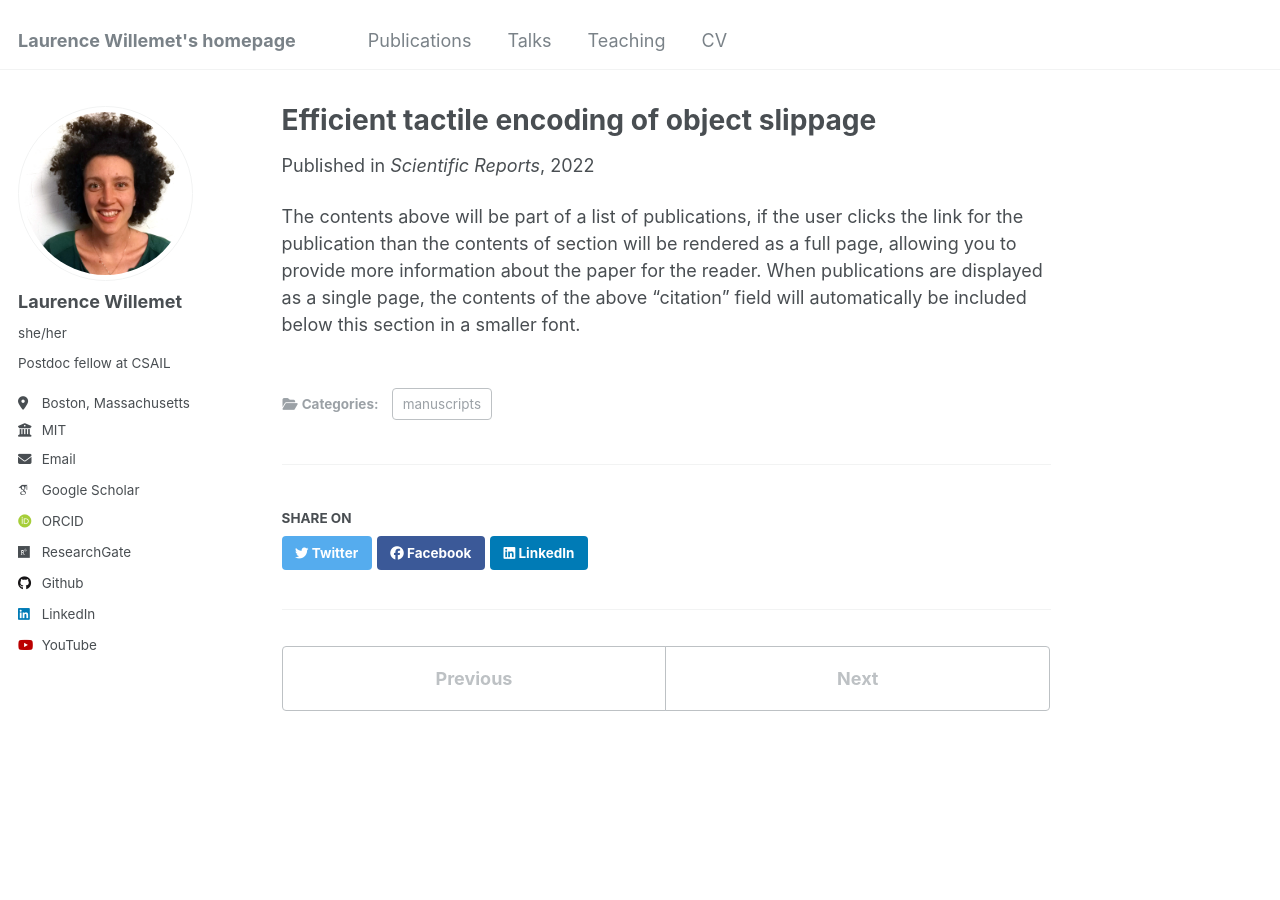
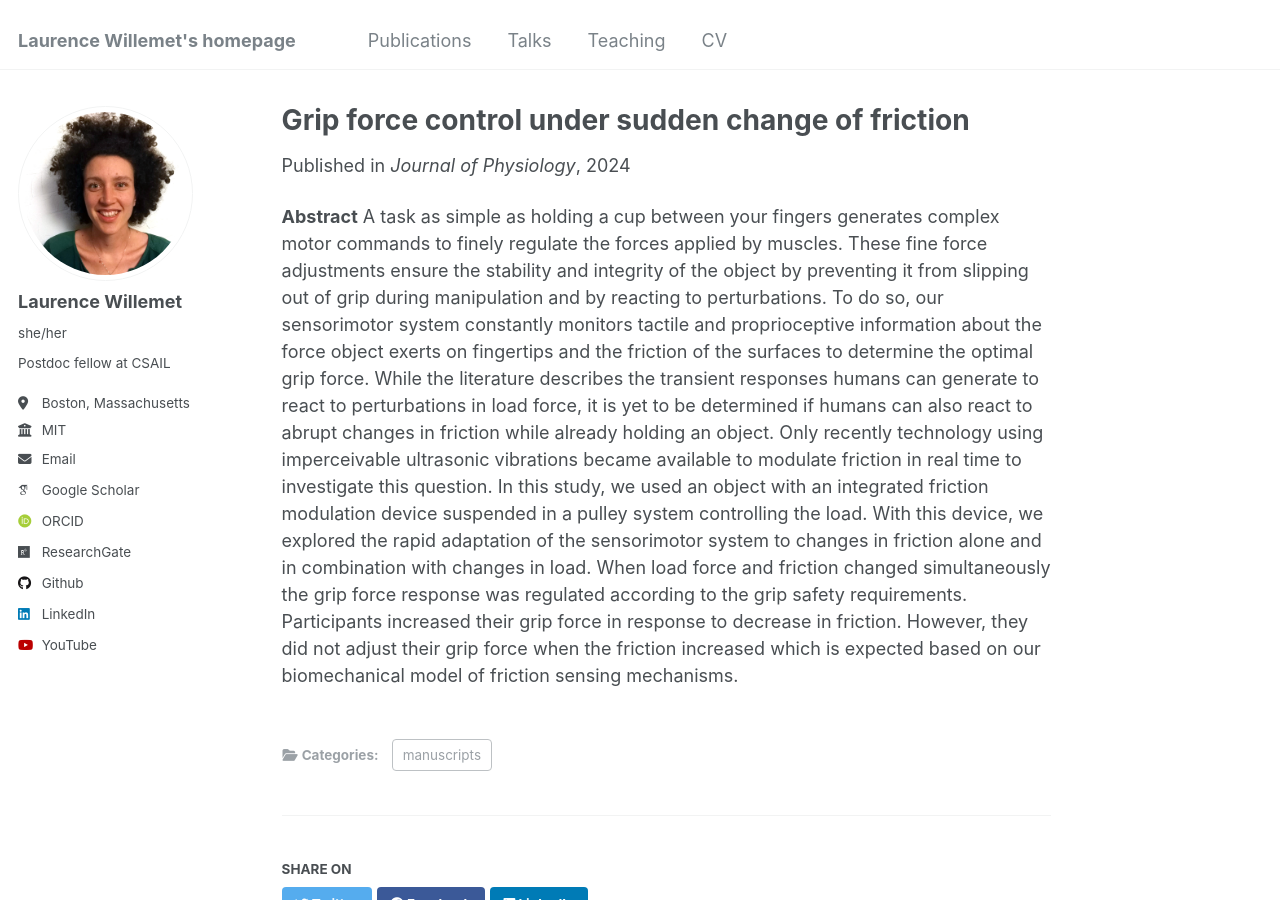
Before and after one commit to lwillemet/lwillemet.github.io, a Jekyll site: the page built from _publications/2024-Grip_force.md, in a window 1280 px wide and 900 px high. Built offline with Jekyll 4.4.1, drawn with Linux system fonts in a browser that asks for light colours; some web fonts are replaced.

Commit message:
Update 2024-Grip_force.md

```diff
--- a/_publications/2024-Grip_force.md
+++ b/_publications/2024-Grip_force.md
@@ -1,15 +1,17 @@
 ---
-title: "Efficient tactile encoding of object slippage"
+title: "Grip force control under sudden change of friction"
 collection: publications
 category: manuscripts
-permalink: /publication/2022-Efficient_encoding
-excerpt: 'This paper is about a new method to quickly estimate the safety margin before an object starts to slip.'
-image: '/images/efficient_encoding.gif'
-date: 2022-08-01
-venue: 'Scientific Reports'
+permalink: /publication/2024-Grip_force
+excerpt: 'This paper is about how humans adjust their grip force under changes of load force and friction.'
+image: '/images/grip_force.jpg'
+date: 2024-12-01
+venue: 'Journal of Physiology'
 slidesurl: #'http://academicpages.github.io/files/slides3.pdf'
-paperurl: 'https://www.nature.com/articles/s41598-022-16938-1'
+paperurl: #'https://www.nature.com/articles/s41598-022-16938-1'
 citation: #'Your Name, You. (2015). &quot;Paper Title Number 3.&quot; <i>Journal 1</i>. 1(3).'
 ---
 
-The contents above will be part of a list of publications, if the user clicks the link for the publication than the contents of section will be rendered as a full page, allowing you to provide more information about the paper for the reader. When publications are displayed as a single page, the contents of the above "citation" field will automatically be included below this section in a smaller font.
+**Abstract** A task as simple as holding a cup between your fingers generates complex motor commands to finely regulate the forces applied by muscles. These fine force adjustments ensure the stability and integrity of the object by preventing it from slipping out of grip during manipulation and by reacting to perturbations. To do so, our sensorimotor system constantly monitors tactile and proprioceptive information about the force object exerts on fingertips and the friction of the surfaces to determine the optimal grip force.
+While the literature describes the transient responses humans can generate to react to perturbations in load force, it is yet to be determined if humans can also react to abrupt changes in friction while already holding an object. Only recently technology using imperceivable ultrasonic vibrations became available to modulate friction in real time to investigate this question.
+In this study, we used an object with an integrated friction modulation device suspended in a pulley system controlling the load. With this device, we explored the rapid adaptation of the sensorimotor system to changes in friction alone and in combination with changes in load. When load force and friction changed simultaneously the grip force response was regulated according to the grip safety requirements. Participants increased their grip force in response to decrease in friction. However, they did not adjust their grip force when the friction increased which is expected based on our biomechanical model of friction sensing mechanisms.
```
